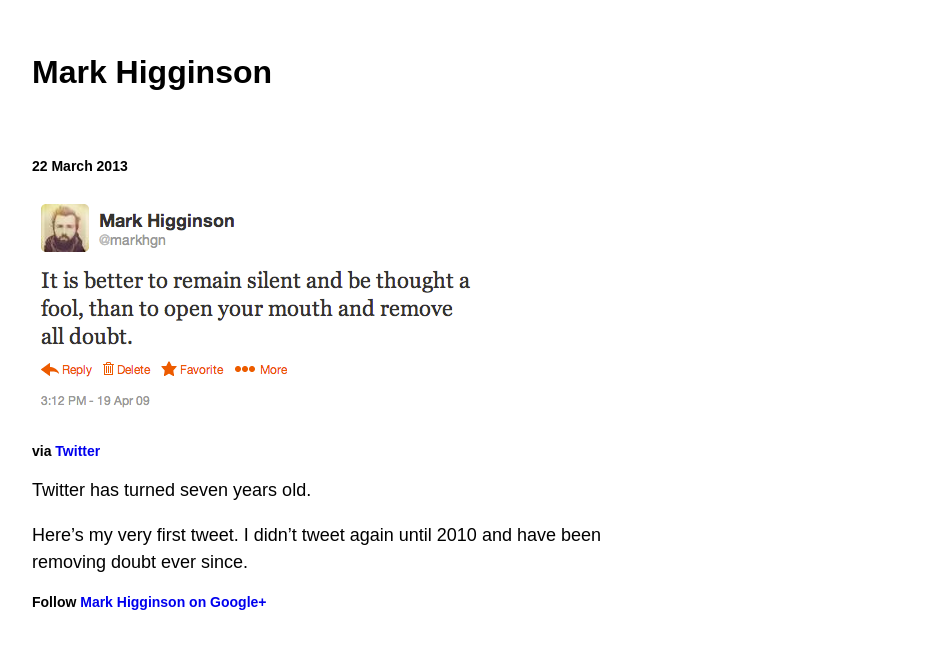
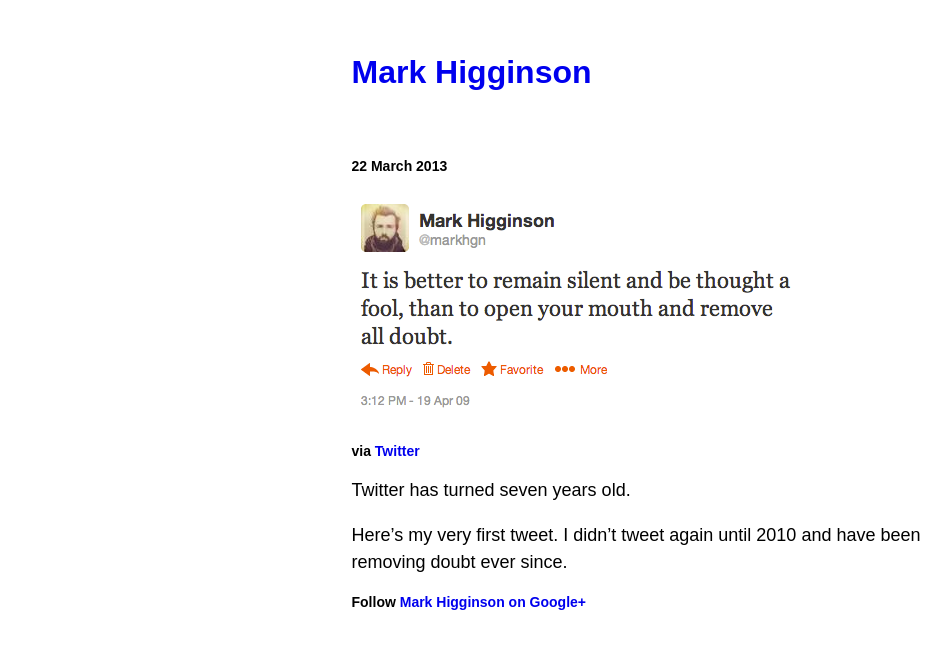
Before and after one commit to markhgn/markhgn.github.io, a Jekyll site: the page built from _posts/2013-03-22-twitter-turns-seven.md, in a window 1280 px wide. Shown: the top 649 px of the page, without its empty margins (1-952 px from the left). Built offline with Jekyll 4.4.1, drawn with Linux system fonts in a browser that asks for light colours; Markdown is read by kramdown in place of the engine named in the settings.

Commit message:
Minor layout edits

```diff
--- a/_layouts/post.html
+++ b/_layouts/post.html
@@ -1,6 +1,6 @@
 {% include header.html %}
 
-	<h1>Mark Higginson</h1>
+	<h1><a href="http://markhgn.github.io/">Mark Higginson</a></h1>
 	<p>&nbsp;</p>
 
 	<h3>{{ page.date | date_to_long_string }}</h3>
--- a/css/style.css
+++ b/css/style.css
@@ -4,6 +4,8 @@
   font-family: 'text:Roboto', sans-serif;
   font-size: 100%;
   font-weight: 400;
+  margin-left:auto;
+  margin-right:auto;
   max-width: 625px;
 }
 
```
